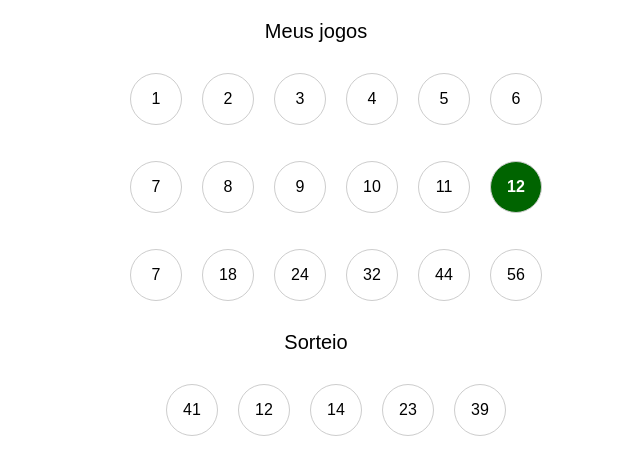
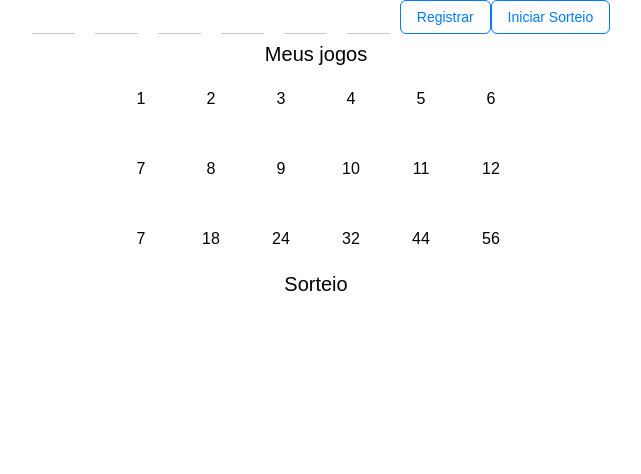
Before and after one commit to sambrmg/react-megasena, a React (Create React App) app: page / in a window 1280 px wide. Shown: the top 474 px of the page, without its empty margins (324-965 px from the left). Built offline with nearby package versions, Linux system fonts and the light colour scheme.

Commit message:
registrar e iniciar sorteio

```diff
--- a/src/App.css
+++ b/src/App.css
@@ -1,3 +1,48 @@
+html, body, div, span, applet, object, iframe,
+h1, h2, h3, h4, h5, h6, p, blockquote, pre,
+a, abbr, acronym, address, big, cite, code,
+del, dfn, em, img, ins, kbd, q, s, samp,
+small, strike, strong, sub, sup, tt, var,
+b, u, i, center,
+dl, dt, dd, ol, ul, li,
+fieldset, form, label, legend,
+table, caption, tbody, tfoot, thead, tr, th, td,
+article, aside, canvas, details, embed,
+figure, figcaption, footer, header, hgroup,
+menu, nav, output, ruby, section, summary,
+time, mark, audio, video {
+	margin: 0;
+	padding: 0;
+	border: 0;
+	font-size: 100%;
+	font: inherit;
+	vertical-align: baseline;
+}
+/* HTML5 display-role reset for older browsers */
+article, aside, details, figcaption, figure,
+footer, header, hgroup, menu, nav, section {
+	display: block;
+}
+body {
+  line-height: 1;
+  font-family: sans-serif;
+}
+ol, ul {
+	list-style: none;
+}
+blockquote, q {
+	quotes: none;
+}
+blockquote:before, blockquote:after,
+q:before, q:after {
+	content: '';
+	content: none;
+}
+table {
+	border-collapse: collapse;
+	border-spacing: 0;
+}
+
 .acerto{
   background-color: darkgreen;
   color: white;
@@ -12,7 +57,7 @@
 
 .megasena ul li{
   padding: 10px;
-  border: 1px solid #cdcdcd;
+  border: 0;
   border-radius: 50px;
   flex-basis: 30px;
   margin: 10px;
@@ -26,3 +71,37 @@ p{
   text-align: center;
   font-size: 20px;
 }
+.fm-inline {
+  display: flex;
+  justify-content: center;
+}
+.fm-inline input{
+  font-size: 18px;
+  width: 39px;
+  border: 0;
+  border-bottom: 1px solid #cbcbcb;
+  margin: 10px;
+  outline: none;
+  text-align: center;
+}
+.fm-inline button{
+  font-size: 14px;
+  border: 1px solid gray;
+  border-radius: 6px;
+  padding: 7px 16px;
+  line-height: 1em;
+  height: 34px;
+
+  color: #007bff;
+  background-color: transparent;
+  background-image: none;
+  border-color: #007bff;
+  outline: none;
+  cursor: pointer;
+}
+
+.fm-inline button:hover{
+  color: #fff;
+  background-color: #0069d9;
+  border-color: #0062cc;
+}
--- a/src/SortNumbers/SortNumbers.js
+++ b/src/SortNumbers/SortNumbers.js
@@ -2,24 +2,28 @@ import React, { Component } from 'react';
 
 const _verificarAcerto = (i, numeros) => {
     if( numeros.indexOf(i) !== -1 ){
-        return 'acerto'
+        return true
     }
-    return ''
+    return false
 }
 export default class SortNumbers extends Component{
     constructor(props) {
         super(props);
         this.state = {
+            valores: [],
             numeros: [],
             jogos: [
                 [1,2,3,4,5,6],
                 [7,8,9,10,11,12],
                 [7,18,24,32,44,56] ]
         }
+        // this.handleChange = this.handleChange.bind(this);
+        this.handleClick = this.handleClick.bind(this);
+        this.handleIniciarSorteio = this.handleIniciarSorteio.bind(this);
     }
-    componentWillMount(){
+    handleIniciarSorteio(){
         const _self = this;
-
+        _self.state.numeros = [];
         var maxInterval = 6;
 
         function getRandomArbitrary(min, max) {
@@ -27,7 +31,7 @@ export default class SortNumbers extends Component{
         }
 
         var interval = setInterval(function(){
-            let numRandom = getRandomArbitrary(1, 60);
+            let numRandom = getRandomArbitrary(1, 20);
             if( _self.state.numeros.indexOf( numRandom ) === -1 ){
                 _self.setState({
                     numeros: [..._self.state.numeros, numRandom]
@@ -41,17 +45,42 @@ export default class SortNumbers extends Component{
         }, 1000);
 
     }
+
+    handleClick(){
+        this.setState({jogos: [...this.state.jogos, [
+            this.state.valores.p1,
+            this.state.valores.p2,
+            this.state.valores.p3,
+            this.state.valores.p4,
+            this.state.valores.p5,
+            this.state.valores.p6] ] });
+    }
+    handleChange(propertyName, event) {
+        const valores = this.state.valores;
+        valores[propertyName] = event.target.value;
+        this.setState({ propertyName: event.target.value });
+    }
     render(props){
         const _self = this;
 
         return (
             <div className="megasena">
+                <div className="fm-inline">
+                    <input maxLength="2" onChange={this.handleChange.bind(this, 'p1')}/>
+                    <input maxLength="2" onChange={this.handleChange.bind(this, 'p2')}/>
+                    <input maxLength="2" onChange={this.handleChange.bind(this, 'p3')}/>
+                    <input maxLength="2" onChange={this.handleChange.bind(this, 'p4')}/>
+                    <input maxLength="2" onChange={this.handleChange.bind(this, 'p5')}/>
+                    <input maxLength="2" onChange={this.handleChange.bind(this, 'p6')}/>
+                    <button onClick={this.handleClick}>Registrar</button>
+                    <button onClick={this.handleIniciarSorteio}>Iniciar Sorteio</button>
+                </div>
                 <p>Meus jogos</p>
                 {_self.state.jogos.map( (el) => {
                     return(
                     <ul key={el}>
                         {el.map(elm => {
-                            return (<li key={elm} className={`${ _verificarAcerto(elm, _self.state.numeros) }`}>{elm}</li>)
+                            return (<li key={elm} className={`${ _verificarAcerto(elm, _self.state.numeros)? 'acerto': '' }`}>{elm}</li>)
                         })}
                     </ul>)
                 })}
```
